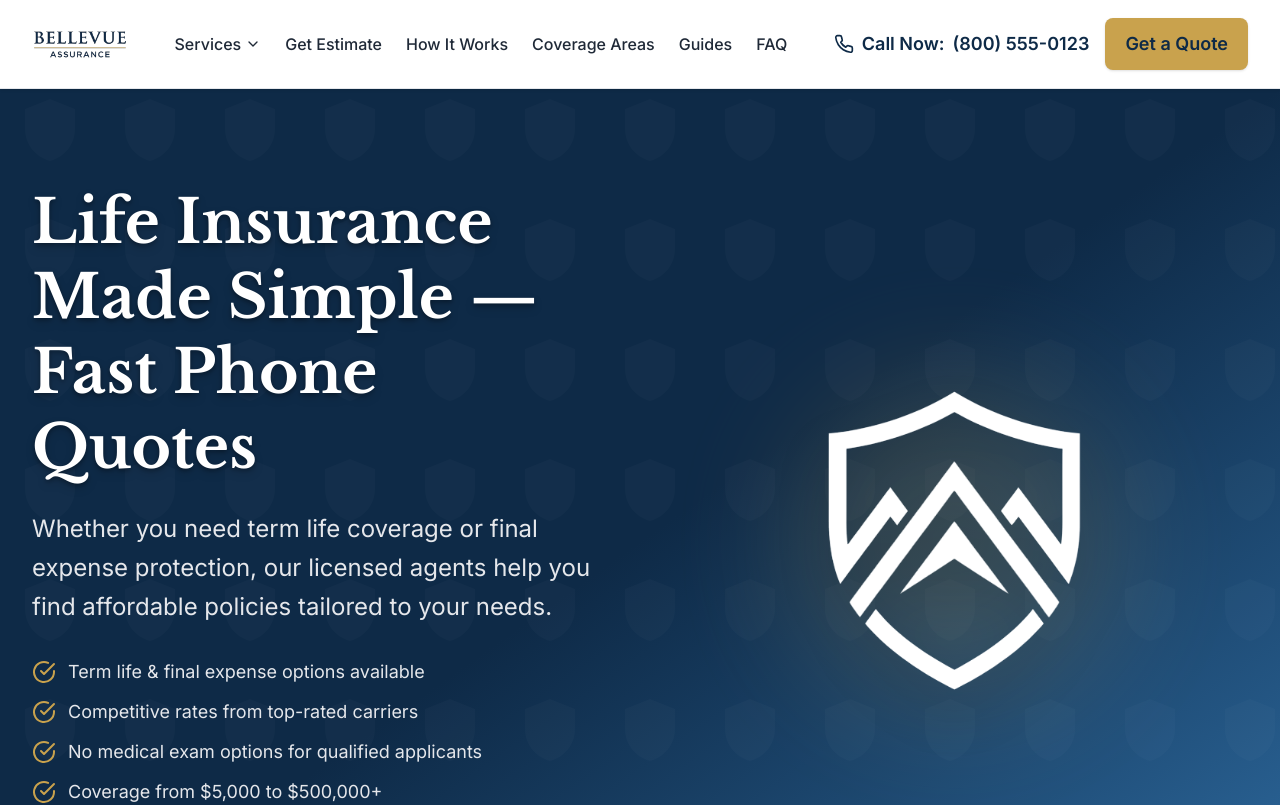
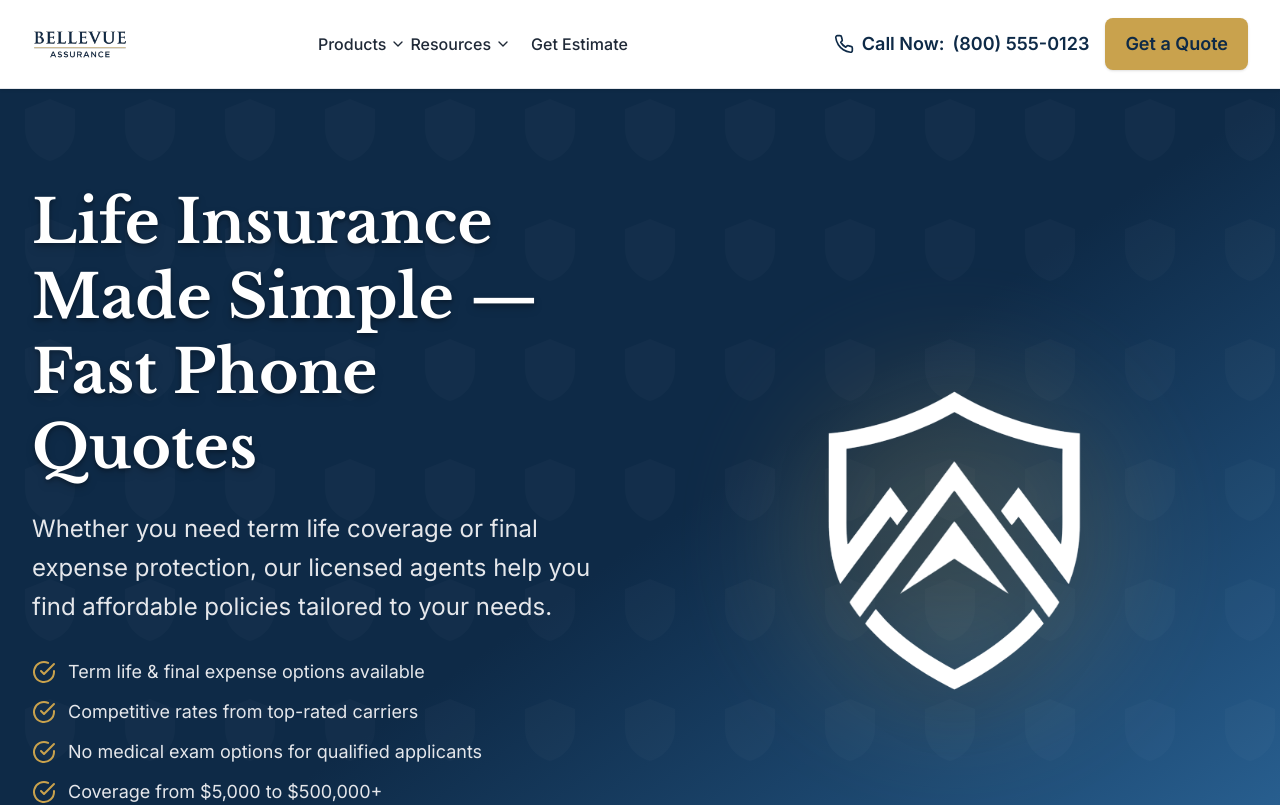
Before and after one commit to LucianBellevue/ba_website, a Next.js app: page / in a window 1280 px wide. Shown: the top 805 px of the page. Built offline with nearby package versions, Linux system fonts and the light colour scheme.

Commit message:
nav link and cta changes

```diff
--- a/components/Header.tsx
+++ b/components/Header.tsx
@@ -3,33 +3,22 @@
 import { useState } from "react";
 import Link from "next/link";
 import Logo from "./Logo";
+import NavDropdown from "./NavDropdown";
 import { SITE_CONFIG } from "@/lib/constants";
 import { trackEvent } from "@/lib/analytics";
-import { FiPhone, FiChevronDown, FiArrowRight, FiMenu, FiX } from "react-icons/fi";
-import { HiShieldCheck } from "react-icons/hi";
-
-const serviceLinks = [
-  { href: "/term-life-insurance", label: "Term Life Insurance", desc: "Affordable coverage for a set period" },
-  { href: "/final-expense-insurance", label: "Final Expense Insurance", desc: "Coverage for end-of-life costs" },
-  { href: "/burial-insurance", label: "Burial Insurance", desc: "Funeral and burial coverage" },
-  { href: "/guaranteed-issue-life-insurance", label: "Guaranteed Issue", desc: "No health questions asked" },
-  { href: "/quotes", label: "Free Quote Calculator", desc: "Get an instant estimate online" },
-];
-
-const mainLinks = [
-  { href: "/quotes", label: "Get Estimate" },
-  { href: "/how-it-works", label: "How It Works" },
-  { href: "/states", label: "Coverage Areas" },
-  { href: "/guides", label: "Guides" },
-  { href: "/faq", label: "FAQ" },
-];
+import { mainNavigation, mobileNavSections } from "@/lib/navigation";
+import { FiPhone, FiMenu, FiX } from "react-icons/fi";
 
 export default function Header() {
   const [mobileMenuOpen, setMobileMenuOpen] = useState(false);
-  const [servicesOpen, setServicesOpen] = useState(false);
+  const [mobileAccordion, setMobileAccordion] = useState<string | null>(null);
 
   const handleCallClick = () => {
     trackEvent("call_click", { location: "header" });
+  };
+
+  const toggleMobileSection = (title: string) => {
+    setMobileAccordion(mobileAccordion === title ? null : title);
   };
 
   return (
@@ -37,64 +26,28 @@ export default function Header() {
       <div className="max-w-7xl mx-auto px-4 sm:px-6 lg:px-8">
         <div className="flex items-center justify-between h-[72px] md:h-[88px]">
           <Logo />
-          <nav className="hidden lg:flex items-center gap-6" aria-label="Main navigation">
-            {/* Services Dropdown */}
-            <div
-              className="relative"
-              onMouseEnter={() => setServicesOpen(true)}
-              onMouseLeave={() => setServicesOpen(false)}
+
+          {/* Desktop Navigation */}
+          <nav className="hidden lg:flex items-center gap-1" aria-label="Main navigation">
+            {mainNavigation.map((item) => {
+              if (item.type === "dropdown" && item.dropdown) {
+                return (
+                  <NavDropdown key={item.dropdown.id} dropdown={item.dropdown} />
+                );
+              }
+              return (
+                <Link
+                  key={item.href}
+                  href={item.href!}
+                  className="text-ba-text hover:text-ba-blue transition-colors font-medium text-base px-4 py-2"
                 >
-              <button
-                type="button"
-                className="flex items-center gap-1 text-ba-text hover:text-ba-blue transition-colors font-medium text-base"
-                onClick={() => setServicesOpen(!servicesOpen)}
-                aria-expanded={servicesOpen}
-              >
-                Services
-                <span className={`inline-block transition-transform ${servicesOpen ? 'rotate-180' : ''}`}><FiChevronDown size={16} /></span>
-              </button>
-              {servicesOpen && (
-                <div className="absolute top-full left-1/2 -translate-x-1/2 pt-4 w-[400px]">
-                  <div className="bg-white rounded-xl shadow-xl border border-gray-200 overflow-hidden">
-                    <div className="p-2">
-                      {serviceLinks.map((link) => (
-                        <Link
-                          key={link.href}
-                          href={link.href}
-                          className="flex items-start gap-3 p-3 rounded-lg hover:bg-ba-bg transition-colors group"
-                          onClick={() => setServicesOpen(false)}
-                        >
-                          <div className="w-10 h-10 rounded-lg bg-ba-blue bg-opacity-10 flex items-center justify-center shrink-0 group-hover:bg-opacity-20 transition-colors">
-                            <HiShieldCheck size={20} color="white" />
-                          </div>
-                          <div>
-                            <div className="font-semibold text-ba-navy group-hover:text-ba-blue transition-colors">{link.label}</div>
-                            <div className="text-sm text-gray-500">{link.desc}</div>
-                          </div>
+                  {item.label}
                 </Link>
-                      ))}
-                    </div>
-                    <div className="bg-ba-bg p-4 border-t border-gray-100">
-                      <Link href="/get-a-quote" className="flex items-center justify-between text-ba-navy font-semibold hover:text-ba-blue transition-colors" onClick={() => setServicesOpen(false)}>
-                        <span>Get a Free Quote</span>
-                        <FiArrowRight size={20} />
-                      </Link>
-                    </div>
-                  </div>
-                </div>
-              )}
-            </div>
-            {/* Other nav links */}
-            {mainLinks.map((link) => (
-              <Link
-                key={link.href}
-                href={link.href}
-                className="text-ba-text hover:text-ba-blue transition-colors font-medium text-base"
-              >
-                {link.label}
-              </Link>
-            ))}
+              );
+            })}
           </nav>
+
+          {/* Desktop CTAs */}
           <div className="hidden md:flex items-center gap-4">
             <a
               href={SITE_CONFIG.phoneTel}
@@ -111,6 +64,8 @@ export default function Header() {
               Get a Quote
             </Link>
           </div>
+
+          {/* Mobile Menu Toggle */}
           <button
             type="button"
             className="lg:hidden p-2 text-ba-navy"
@@ -122,42 +77,59 @@ export default function Header() {
           </button>
         </div>
       </div>
+
+      {/* Mobile Menu */}
       {mobileMenuOpen && (
-        <div className="lg:hidden bg-white border-t border-gray-200">
-          <nav className="px-4 py-4 space-y-2" aria-label="Mobile navigation">
-            {/* Mobile Services Section */}
+        <div className="lg:hidden bg-white border-t border-gray-200 max-h-[calc(100vh-72px)] overflow-y-auto">
+          <nav className="px-4 py-4 space-y-1" aria-label="Mobile navigation">
+            {mobileNavSections.map((section) => (
+              <div key={section.title} className="border-b border-gray-100 pb-2 mb-2">
+                <button
+                  type="button"
+                  onClick={() => toggleMobileSection(section.title)}
+                  className="w-full flex items-center justify-between py-2 text-xs font-semibold text-gray-500 uppercase tracking-wider"
+                >
+                  {section.title}
+                  <span className={`transition-transform ${mobileAccordion === section.title ? "rotate-180" : ""}`}>
+                    <svg width="16" height="16" viewBox="0 0 24 24" fill="none" stroke="currentColor" strokeWidth="2">
+                      <path d="M6 9l6 6 6-6" />
+                    </svg>
+                  </span>
+                </button>
+                {mobileAccordion === section.title && (
                   <div className="pb-2">
-              <div className="text-xs font-semibold text-gray-400 uppercase tracking-wider mb-2">Insurance Products</div>
-              {serviceLinks.map((link) => (
+                    {section.links.map((link) => (
                       <Link
                         key={link.href}
                         href={link.href}
-                  className="block py-2 text-ba-text hover:text-ba-blue font-medium"
+                        className="block py-2.5 pl-2 text-ba-text hover:text-ba-blue font-medium"
                         onClick={() => setMobileMenuOpen(false)}
                       >
                         {link.label}
                       </Link>
                     ))}
                   </div>
-            <div className="border-t border-gray-200 pt-2">
-              {mainLinks.map((link) => (
+                )}
+              </div>
+            ))}
+
+            {/* Quick Links */}
             <Link
-                  key={link.href}
-                  href={link.href}
-                  className="block py-2 text-ba-text hover:text-ba-blue font-medium"
+              href="/quotes"
+              className="block py-2.5 text-ba-text hover:text-ba-blue font-medium"
               onClick={() => setMobileMenuOpen(false)}
             >
-                  {link.label}
+              Get Estimate
             </Link>
-              ))}
-            </div>
-            <div className="pt-4 border-t border-gray-200 space-y-3">
+
+            {/* Mobile CTAs */}
+            <div className="pt-4 border-t border-gray-200 space-y-3 mt-2">
               <a
                 href={SITE_CONFIG.phoneTel}
                 onClick={handleCallClick}
                 className="flex items-center justify-center gap-2 py-3 bg-ba-navy text-white font-semibold rounded-lg"
               >
-<FiPhone size={20} color="white" />
+                <FiPhone size={20} />
                 Call {SITE_CONFIG.phoneFormatted}
               </a>
               <Link
--- /dev/null
+++ b/components/NavDropdown.tsx
@@ -0,0 +1,122 @@
+"use client";
+
+import { useState, useRef, useEffect } from "react";
+import Link from "next/link";
+import { FiChevronDown, FiArrowRight } from "react-icons/fi";
+import { NavDropdown as NavDropdownType } from "@/lib/navigation";
+
+interface NavDropdownProps {
+  dropdown: NavDropdownType;
+  onClose?: () => void;
+}
+
+export default function NavDropdown({ dropdown, onClose }: NavDropdownProps) {
+  const [isOpen, setIsOpen] = useState(false);
+  const dropdownRef = useRef<HTMLDivElement>(null);
+  const timeoutRef = useRef<NodeJS.Timeout | null>(null);
+
+  const handleMouseEnter = () => {
+    if (timeoutRef.current) {
+      clearTimeout(timeoutRef.current);
+      timeoutRef.current = null;
+    }
+    setIsOpen(true);
+  };
+
+  const handleMouseLeave = () => {
+    timeoutRef.current = setTimeout(() => {
+      setIsOpen(false);
+    }, 150);
+  };
+
+  const handleLinkClick = () => {
+    setIsOpen(false);
+    onClose?.();
+  };
+
+  useEffect(() => {
+    return () => {
+      if (timeoutRef.current) {
+        clearTimeout(timeoutRef.current);
+      }
+    };
+  }, []);
+
+  return (
+    <div
+      ref={dropdownRef}
+      className="relative"
+      onMouseEnter={handleMouseEnter}
+      onMouseLeave={handleMouseLeave}
+    >
+      <button
+        type="button"
+        className="flex items-center gap-1 text-ba-text hover:text-ba-blue transition-colors font-medium text-base py-2"
+        onClick={() => setIsOpen(!isOpen)}
+        aria-expanded={isOpen}
+        aria-haspopup="true"
+      >
+        {dropdown.label}
+        <FiChevronDown
+          size={16}
+          className={`transition-transform duration-200 ${isOpen ? "rotate-180" : ""}`}
+        />
+      </button>
+
+      {isOpen && (
+        <div className="absolute top-full left-1/2 -translate-x-1/2 pt-3 z-50">
+          <div className="bg-white rounded-xl shadow-xl border border-gray-200 overflow-hidden min-w-[380px]">
+            {/* Navigation Items */}
+            <div className="p-2">
+              {dropdown.items.map((item) => {
+                const Icon = item.icon;
+                return (
+                  <Link
+                    key={item.href}
+                    href={item.href}
+                    className="flex items-start gap-3 p-3 rounded-lg hover:bg-ba-bg transition-colors group"
+                    onClick={handleLinkClick}
+                  >
+                    {Icon && (
+                      <div className="w-10 h-10 rounded-lg bg-ba-blue/10 flex items-center justify-center shrink-0 group-hover:bg-ba-blue/20 transition-colors">
+                        <Icon size={20} className="text-ba-blue" />
+                      </div>
+                    )}
+                    <div className="pt-0.5">
+                      <div className="font-semibold text-ba-navy group-hover:text-ba-blue transition-colors">
+                        {item.label}
+                      </div>
+                      {item.description && (
+                        <div className="text-sm text-gray-500">{item.description}</div>
+                      )}
+                    </div>
+                  </Link>
+                );
+              })}
+            </div>
+
+            {/* Featured Section */}
+            {dropdown.featured && (
+              <div className="bg-ba-bg p-4 border-t border-gray-100">
+                <div className="text-sm font-semibold text-ba-navy mb-1">
+                  {dropdown.featured.title}
+                </div>
+                <p className="text-sm text-gray-500 mb-3">
+                  {dropdown.featured.description}
+                </p>
+                <Link
+                  href={dropdown.featured.href}
+                  className="inline-flex items-center gap-2 text-ba-blue font-semibold text-sm hover:underline"
+                  onClick={handleLinkClick}
+                >
+                  {dropdown.featured.cta}
+                  <FiArrowRight size={16} />
+                </Link>
+              </div>
+            )}
+          </div>
+        </div>
+      )}
+    </div>
+  );
+}
--- /dev/null
+++ b/lib/navigation.ts
@@ -0,0 +1,147 @@
+import { FiShield, FiHelpCircle, FiMap, FiClock, FiCheckCircle, FiBook } from "react-icons/fi";
+import { IconType } from "react-icons";
+
+export interface NavLink {
+  href: string;
+  label: string;
+  description?: string;
+  icon?: IconType;
+}
+
+export interface NavDropdown {
+  id: string;
+  label: string;
+  items: NavLink[];
+  featured?: {
+    title: string;
+    description: string;
+    href: string;
+    cta: string;
+  };
+}
+
+export interface NavItem {
+  type: "link" | "dropdown";
+  label: string;
+  href?: string;
+  dropdown?: NavDropdown;
+}
+
+// Products/Services dropdown
+export const productsDropdown: NavDropdown = {
+  id: "products",
+  label: "Products",
+  items: [
+    {
+      href: "/final-expense-insurance",
+      label: "Final Expense Insurance",
+      description: "Coverage for end-of-life costs",
+      icon: FiShield,
+    },
+    {
+      href: "/term-life-insurance",
+      label: "Term Life Insurance",
+      description: "Affordable coverage for a set period",
+      icon: FiShield,
+    },
+    {
+      href: "/burial-insurance",
+      label: "Burial Insurance",
+      description: "Funeral and burial coverage",
+      icon: FiShield,
+    },
+    {
+      href: "/guaranteed-issue-life-insurance",
+      label: "Guaranteed Issue",
+      description: "No health questions asked",
+      icon: FiCheckCircle,
+    },
+  ],
+  featured: {
+    title: "Free Quote Calculator",
+    description: "Get an instant estimate online — no contact info required to start.",
+    href: "/quotes",
+    cta: "Try Calculator",
+  },
+};
+
+// Resources dropdown
+export const resourcesDropdown: NavDropdown = {
+  id: "resources",
+  label: "Resources",
+  items: [
+    {
+      href: "/how-it-works",
+      label: "How It Works",
+      description: "Our simple 3-step process",
+      icon: FiClock,
+    },
+    {
+      href: "/guides",
+      label: "Insurance Guides",
+      description: "Learn about your options",
+      icon: FiBook,
+    },
+    {
+      href: "/faq",
+      label: "FAQ",
+      description: "Common questions answered",
+      icon: FiHelpCircle,
+    },
+    {
+      href: "/states",
+      label: "Coverage Areas",
+      description: "See availability by state",
+      icon: FiMap,
+    },
+  ],
+  featured: {
+    title: "Talk to an Expert",
+    description: "Get personalized guidance from a licensed insurance agent.",
+    href: "/get-a-quote",
+    cta: "Request Callback",
+  },
+};
+
+// Main navigation config
+export const mainNavigation: NavItem[] = [
+  {
+    type: "dropdown",
+    label: "Products",
+    dropdown: productsDropdown,
+  },
+  {
+    type: "dropdown",
+    label: "Resources",
+    dropdown: resourcesDropdown,
+  },
+  {
+    type: "link",
+    label: "Get Estimate",
+    href: "/quotes",
+  },
+];
+
+// Mobile navigation - flattened structure
+export const mobileNavSections = [
+  {
+    title: "Insurance Products",
+    links: productsDropdown.items,
+  },
+  {
+    title: "Resources",
+    links: resourcesDropdown.items,
+  },
+];
+
+// Quick actions for header
+export const headerActions = {
+  phone: {
+    label: "Call Now",
+    shortLabel: "Call",
+  },
+  quote: {
+    label: "Get a Quote",
+    href: "/get-a-quote",
+  },
+};
```
Lines whose indentation alone changed are shown as unchanged.
